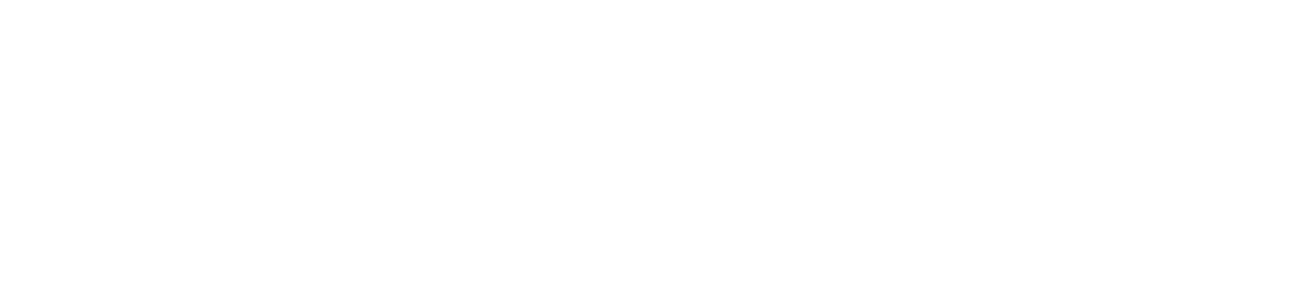
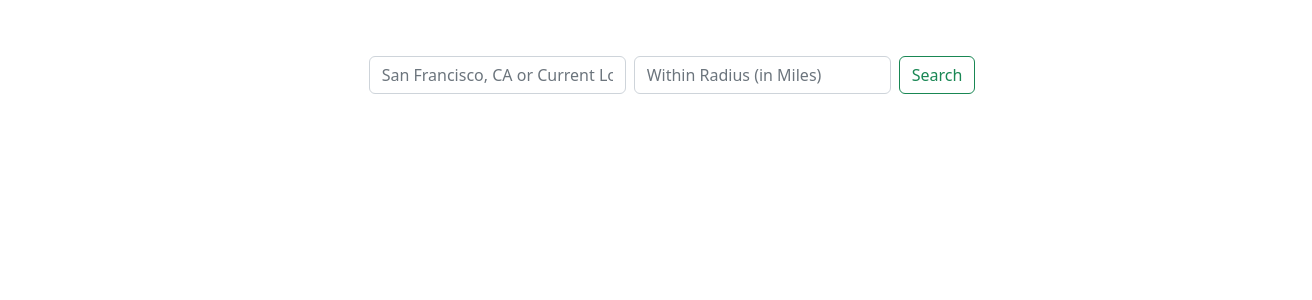
Before and after one commit to giangvubinhng/FoodieOnRoad-FE, a React (Vite) app: page /search in a window 1280 px wide. Before the commit this address had no page. Shown: the top 300 px of the page, 1312 px wide, since content can reach past the window. Built offline with nearby package versions, Linux system fonts and the light colour scheme.

Commit message:
almost done

```diff
--- a/package.json
+++ b/package.json
@@ -9,6 +9,7 @@
     "preview": "vite preview"
   },
   "dependencies": {
+    "@tanstack/react-query": "^4.15.0",
     "bootstrap": "^5.2.2",
     "react": "^18.2.0",
     "react-bootstrap": "^2.6.0",
--- a/src/App.jsx
+++ b/src/App.jsx
@@ -1,15 +1,15 @@
 import { Routes, Route } from 'react-router-dom';
 import Home from './pages/Home'
+import SearchPage from './pages/SearchPage'
+import './App.css'
 
 function App() {
 
   return (
-    <div className="App">
       <Routes>
         <Route path='/' exact element={<Home />} />
+        <Route path='/search' exact element={<SearchPage />} />
       </Routes>
-
-    </div>
   )
 }
 
--- /dev/null
+++ b/src/components/DetailsModal.jsx
@@ -0,0 +1,31 @@
+import Modal from 'react-bootstrap/Modal';
+import Button from 'react-bootstrap/Button';
+
+function DetailsModal(props) {
+  return (
+    <Modal
+      {...props}
+      size="lg"
+      aria-labelledby="contained-modal-title-vcenter"
+      centered
+    >
+      <Modal.Header closeButton>
+        <Modal.Title id="contained-modal-title-vcenter">
+          Modal heading
+        </Modal.Title>
+      </Modal.Header>
+      <Modal.Body>
+        <h4>Centered Modal</h4>
+        <p>
+          Cras mattis consectetur purus sit amet fermentum. Cras justo odio,
+          dapibus ac facilisis in, egestas eget quam. Morbi leo risus, porta ac
+          consectetur ac, vestibulum at eros.
+        </p>
+      </Modal.Body>
+      <Modal.Footer>
+        <Button onClick={props.onHide}>Close</Button>
+      </Modal.Footer>
+    </Modal>
+  );
+}
+export default DetailsModal
--- /dev/null
+++ b/src/components/ResultCard.jsx
@@ -0,0 +1,19 @@
+import Button from 'react-bootstrap/Button';
+import Card from 'react-bootstrap/Card';
+
+function ResultCard({ title, description, getDetails }) {
+  return (
+    <Card style={{ width: '18rem' }}>
+      <Card.Img variant="top" src="https://media.istockphoto.com/id/847893726/vector/food-truck.jpg?s=612x612&w=0&k=20&c=fK9JGZe0LWPN9ShlPWE2LLzdsTIlsN2LJSJW6J6KT9k=" />
+      <Card.Body>
+        <Card.Title>{title}</Card.Title>
+        <Card.Text>
+          {description}
+        </Card.Text>
+        <Button variant="primary" onClick={() => getDetails(true)}>Details</Button>
+      </Card.Body>
+    </Card>
+  );
+}
+
+export default ResultCard;
--- /dev/null
+++ b/src/components/SearchForm.jsx
@@ -0,0 +1,25 @@
+import Form from 'react-bootstrap/Form';
+import Button from 'react-bootstrap/Button'
+
+function SearchForm(props) {
+
+  return (
+    <>
+      <Form className="d-flex" onSubmit={props.handleSubmit()}>
+        <Form.Control type="text" className="me-2" placeholder="San Francisco, CA or Current Location" required name="location" id="location" onChange={props.handleChange()} />
+        <Form.Control
+          type="number"
+          placeholder="Within Radius (in Miles)"
+          className="me-2"
+          aria-label="Search"
+          id="radius"
+          name="radius"
+          onChange={props.handleChange()}
+        />
+        <Button variant="outline-success" type="submit" >Search</Button>
+      </Form>
+    </>
+  )
+}
+
+export default SearchForm
--- a/src/index.css
+++ b/src/index.css
@@ -26,8 +26,6 @@ a:hover {
 
 body {
   margin: 0;
-  display: flex;
-  place-items: center;
   min-width: 320px;
   min-height: 100vh;
 }
--- a/src/main.jsx
+++ b/src/main.jsx
@@ -1,14 +1,19 @@
 import React from 'react'
+import { QueryClientProvider, QueryClient } from '@tanstack/react-query'
 import ReactDOM from 'react-dom/client'
 import App from './App'
 import './index.css'
 import { BrowserRouter as Router } from 'react-router-dom';
 import 'bootstrap/dist/css/bootstrap.min.css';
 
+const queryClient = new QueryClient()
+
 ReactDOM.createRoot(document.getElementById('root')).render(
   <React.StrictMode>
-    <Router>
-      <App />
-    </Router>
+    <QueryClientProvider client={queryClient}>
+      <Router>
+        <App />
+      </Router>
+    </QueryClientProvider>
   </React.StrictMode>
 )
--- /dev/null
+++ b/src/pages/SearchPage.jsx
@@ -0,0 +1,99 @@
+import { useState } from 'react'
+import { useNavigate, useSearchParams } from "react-router-dom";
+import { useQuery } from '@tanstack/react-query'
+
+import Container from 'react-bootstrap/Container';
+import Row from 'react-bootstrap/Row';
+import Col from 'react-bootstrap/Col';
+
+import eventService from '../services/event.service'
+import Card from '../components/ResultCard'
+import SearchForm from '../components/SearchForm'
+import DetailsModal from '../components/DetailsModal'
+import '../style/SearchPage.css'
+
+function SearchPage() {
+  const [searchParams, setSearchParams] = useSearchParams();
+
+  const loc = searchParams.get("loc") || ''
+  const city = searchParams.get("city") || ''
+  const state = searchParams.get("state") || ''
+  const rad = searchParams.get("rad") || ''
+  const hasParam = !!(Array.from(searchParams.keys()).length > 0)
+
+  const result = useQuery(
+    ["events"],
+    () => eventService.fetchEvents(loc, city, state, rad),
+    {
+      enabled: hasParam
+    }
+  );
+
+
+
+  const navigate = useNavigate();
+
+  const [modalShow, setModalShow] = useState(false)
+  const [input, setInput] = useState({ location: '', radius: '' })
+
+  const handleChange = (e) => {
+    const key = e.target
+    switch (key.id) {
+      case 'location':
+        setInput({ ...input, location: key.value })
+        break;
+      case 'radius':
+        setInput({ ...input, radius: key.value })
+
+    }
+  }
+
+  const handleSubmit = (e) => {
+    e.preventDefault()
+    if (input.location.toLowerCase() === "current location") {
+      navigator.geolocation.getCurrentPosition(function(position) {
+        const lat = position.coords.latitude
+        const long = position.coords.longitude;
+        const coord = `/search?loc=${lat}%20${long}&city=&state=&rad=${input.radius}`
+        navigate(coord)
+      });
+    }
+    else {
+      const locationString = input.location.split(', ')
+      if (locationString.length >= 2) {
+        const city = locationString[0]
+        const state = locationString[1]
+        const coord = `/search?loc=&city=${city}&state=${state}&rad=${input.radius}`
+        navigate(coord)
+      }
+
+    }
+  }
+  return (
+    <>
+      <div className="search-container">
+        <SearchForm handleChange={() => handleChange} handleSubmit={() => handleSubmit} />
+      </div>
+
+      <div className="container">
+        {result.fetchStatus !== "idle" && result.isLoading ? 'Loading...' : null}
+        {result.error ? 'error' : null}
+        {result.data ? <Container>
+          <Row sm={4}>
+            {Array.from({ length: 10 }).map((_, ind) => {
+              return (<Col className="col" key={ind} >
+                <Card title={"Long gay"} description={"Long bede"} getDetails={(e) => setModalShow(e)} />
+              </Col>)
+            })}
+          </Row>
+        </Container> : null}
+      </div>
+      <DetailsModal
+        show={modalShow}
+        onHide={() => setModalShow(false)}
+      />
+    </>
+  )
+}
+
+export default SearchPage
--- /dev/null
+++ b/src/services/event.service.js
@@ -0,0 +1,10 @@
+const URL = 'localhost:5000/api'
+async function fetchEvents(loc, city, state, radius) {
+  const fetchAPI = `${URL}/get-events?loc=${loc}&city=${city}&state=${state}&rad=${radius}`;
+  const res = await fetch(fetchAPI);
+  return res.json();
+}
+
+const eventService = {fetchEvents}
+
+export default eventService;
--- /dev/null
+++ b/src/style/SearchPage.css
@@ -0,0 +1,16 @@
+.search-container{
+  min-width: 100vw;
+  display: flex;
+  justify-content: center;
+  padding-top: 2%;
+  padding-bottom: 2%;
+}
+.container{
+  display: flex;
+  min-width: 100vw;
+  min-height: 100vh;
+}
+
+.col{
+  margin-bottom: 10px;
+}
```
Also changed, not shown: src/style/SearchForm.css (added), 1 other file (tests, documents, lock files or other folders).
